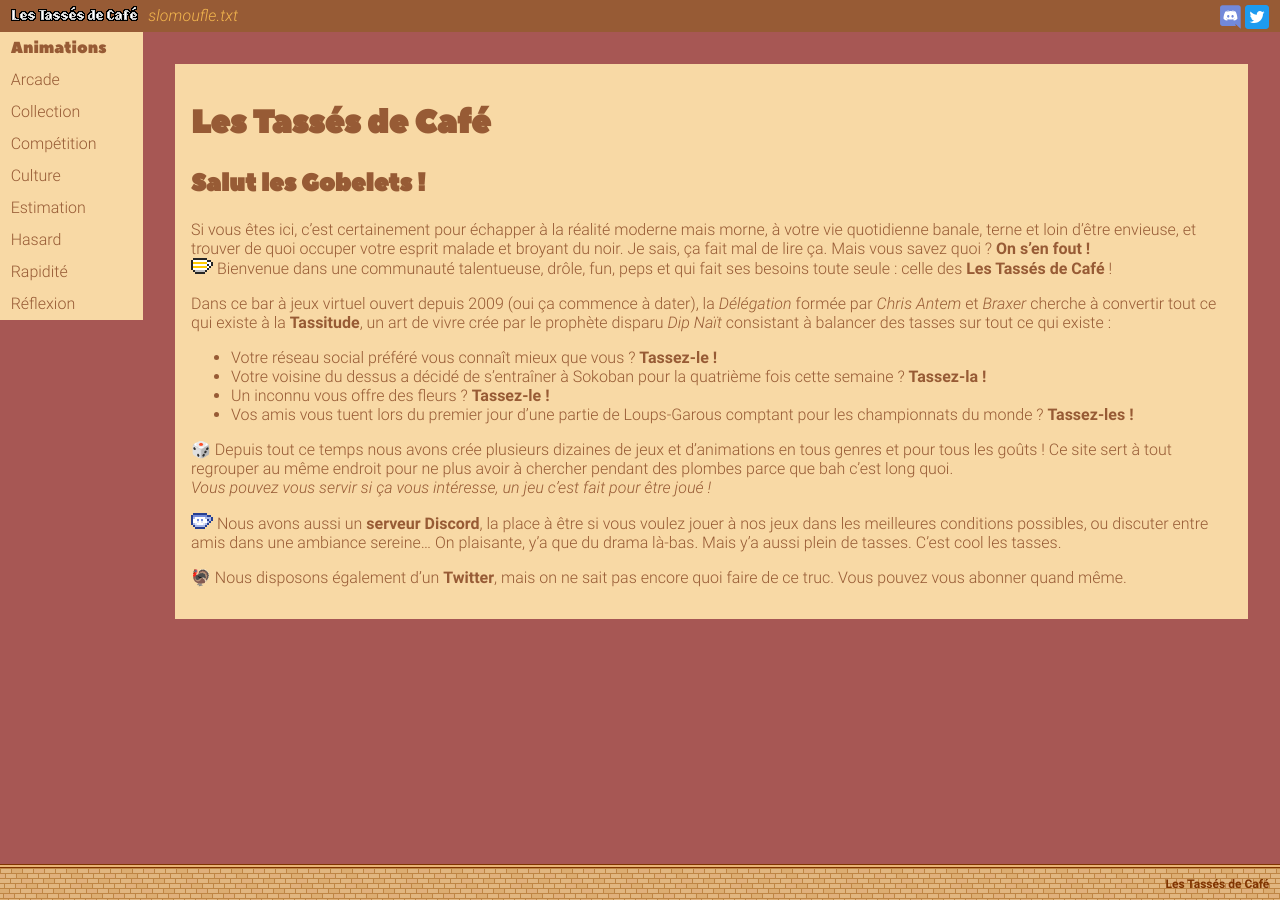
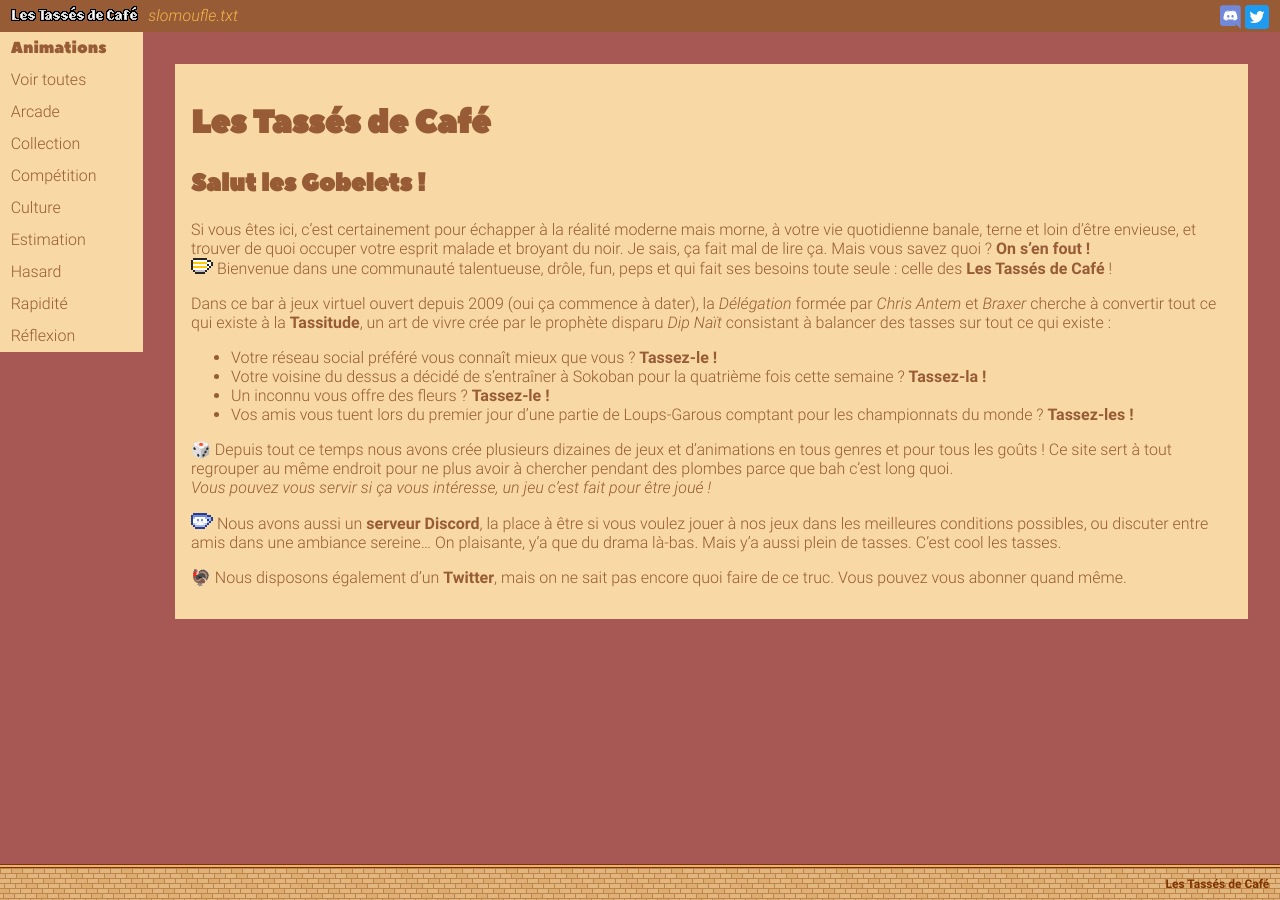
Before and after one commit to vcz-fr/les-tasses-de-cafe, a Jekyll site: the page built from index.md, in a window 1280 px wide. Built offline with Jekyll 4.4.1, drawn with Linux system fonts in a browser that asks for light colours.

Commit message:
feat: View all link

```diff
--- a/_includes/navigation.html
+++ b/_includes/navigation.html
@@ -7,6 +7,7 @@
     {%- assign options = options | compact | uniq | sort -%}
     <div class="menu-section-title">Animations</div>
     <div class="menu-section">
+        <a href="/search">Voir toutes</a>
         {%- for option in options -%}
         <a href="/search?genre={{ option }}">{{ option }}</a>
         {%- endfor -%}
```
